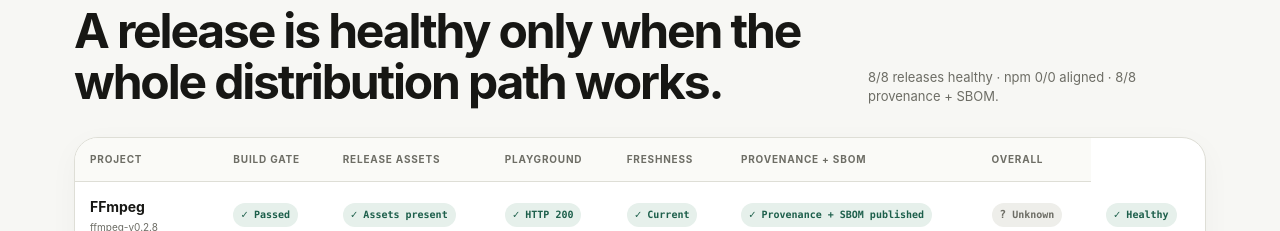
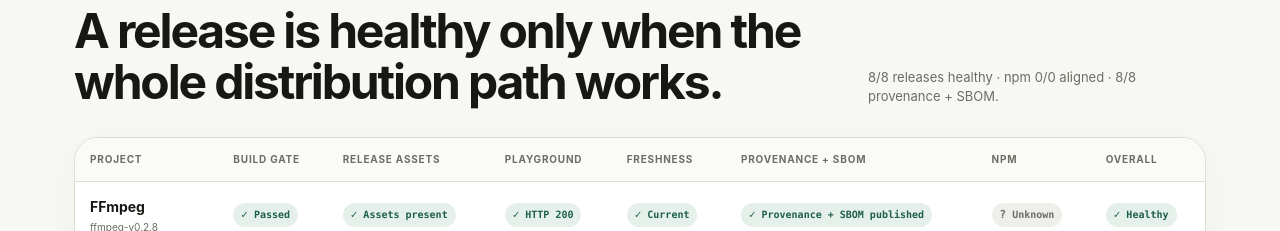
Before and after one commit to ttomohisa/wasm-zoo, a website: page site/index.html in a window 1280 px wide. Shown: the part 960-1191 px from the top of the page. Drawn offline with Linux system fonts and the light colour scheme; no server answers.

Commit message:
ui: add npm column to release health

```diff
--- a/site/index.html
+++ b/site/index.html
@@ -19,7 +19,7 @@
 <span class="muted">watcher</span>   upstream <b id="hero-watcher-state">checking…</b></code></pre></div></section>
   <section class="stats" aria-label="Catalog statistics"><div><strong id="stat-packages">—</strong><span>tracked projects</span></div><div><strong id="stat-available">—</strong><span>available today</span></div><div><strong id="stat-profiles">—</strong><span>published variants</span></div><div><strong id="stat-current">—</strong><span>current upstream pins</span></div></section>
 
-  <section id="health" class="release-health-section"><div class="section-heading split-heading"><div><span class="eyebrow">Release Health Dashboard</span><h2>A release is healthy only when the whole distribution path works.</h2></div><p id="release-health-summary">Loading release, workflow, Playground and supply-chain checks…</p></div><div class="dashboard-card"><div class="table-scroll"><table class="health-table"><thead><tr><th>Project</th><th>Build gate</th><th>Release assets</th><th>Playground</th><th>Freshness</th><th>Provenance + SBOM</th><th>Overall</th></tr></thead><tbody id="release-health-body"><tr><td colspan="7">Loading release health…</td></tr></tbody></table></div><div class="dashboard-foot"><span><b class="watch-dot"></b><span id="release-health-generated">Live check pending</span></span><a href="https://github.com/ttomohisa/wasm-zoo/actions/workflows/check-upstream.yml" rel="noreferrer">Distribution health workflow ↗</a></div></div></section>
+  <section id="health" class="release-health-section"><div class="section-heading split-heading"><div><span class="eyebrow">Release Health Dashboard</span><h2>A release is healthy only when the whole distribution path works.</h2></div><p id="release-health-summary">Loading release, Registry, workflow, Playground and supply-chain checks…</p></div><div class="dashboard-card"><div class="table-scroll"><table class="health-table"><thead><tr><th>Project</th><th>Build gate</th><th>Release assets</th><th>Playground</th><th>Freshness</th><th>Provenance + SBOM</th><th>npm</th><th>Overall</th></tr></thead><tbody id="release-health-body"><tr><td colspan="8">Loading release health…</td></tr></tbody></table></div><div class="dashboard-foot"><span><b class="watch-dot"></b><span id="release-health-generated">Live check pending</span></span><a href="https://github.com/ttomohisa/wasm-zoo/actions/workflows/check-upstream.yml" rel="noreferrer">Distribution health workflow ↗</a></div></div></section>
 
   <section id="compatibility" class="browser-compat-section">
     <div class="section-heading split-heading">
```
